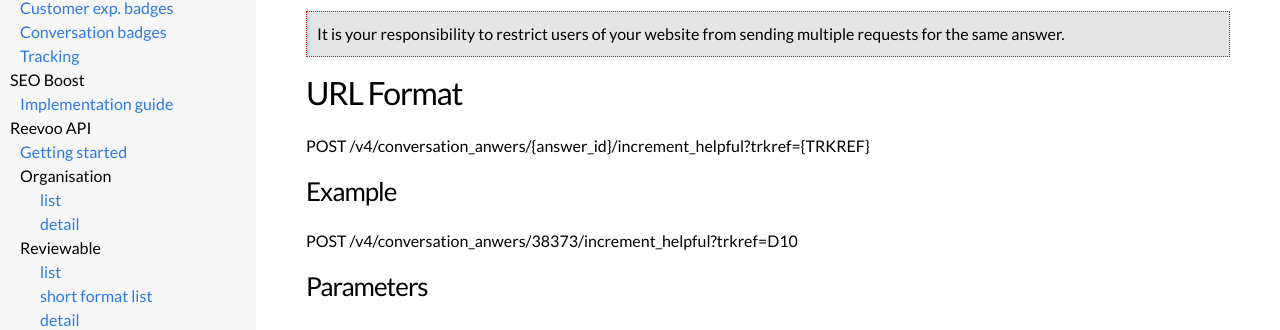
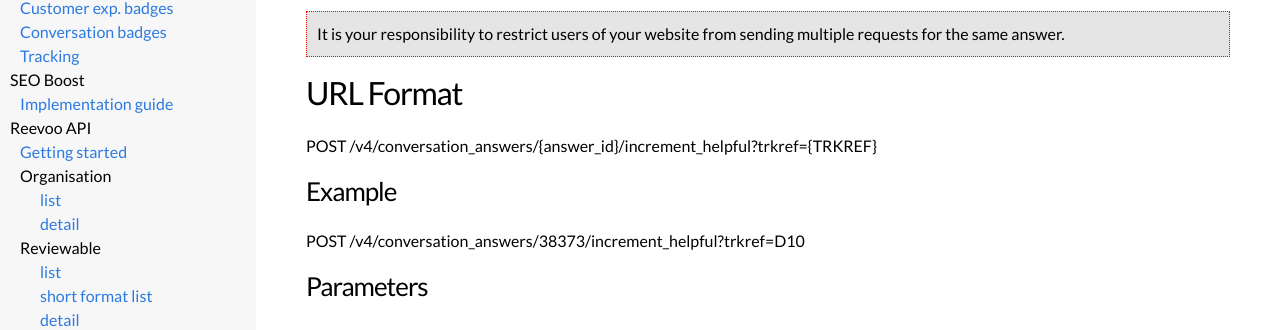
Before and after one commit to reevoo/reevoo.github.io, a Jekyll site: the page built from docs/reevooapi/conversation/conversation-upvote-answer.markdown, in a window 1280 px wide. Shown: the part 367-697 px from the top of the page. Built offline with Jekyll 4.4.1, drawn with Linux system fonts in a browser that asks for light colours.

Commit message:
fix typo

```diff
--- a/docs/reevooapi/conversation/conversation-downvote-answer.markdown
+++ b/docs/reevooapi/conversation/conversation-downvote-answer.markdown
@@ -17,10 +17,10 @@ Increments the unhelpful attribute of the answer by 1.
 </div>
 
 ## URL Format
-POST /v4/conversation_anwers/{answer_id}/increment_unhelpful?trkref={TRKREF}
+POST /v4/conversation_answers/{answer_id}/increment_unhelpful?trkref={TRKREF}
 
 ### Example
-POST /v4/conversation_anwers/38373/increment_unhelpful?trkref=D10
+POST /v4/conversation_answers/38373/increment_unhelpful?trkref=D10
 
 ### Parameters
 
--- a/docs/reevooapi/conversation/conversation-upvote-answer.markdown
+++ b/docs/reevooapi/conversation/conversation-upvote-answer.markdown
@@ -17,10 +17,10 @@ Increments the helpful attribute of the answer by 1.
 </div>
 
 ## URL Format
-POST /v4/conversation_anwers/{answer_id}/increment_helpful?trkref={TRKREF}
+POST /v4/conversation_answers/{answer_id}/increment_helpful?trkref={TRKREF}
 
 ### Example
-POST /v4/conversation_anwers/38373/increment_helpful?trkref=D10
+POST /v4/conversation_answers/38373/increment_helpful?trkref=D10
 
 ### Parameters
 
```
